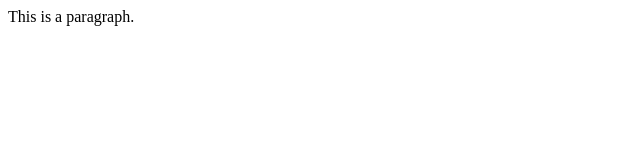
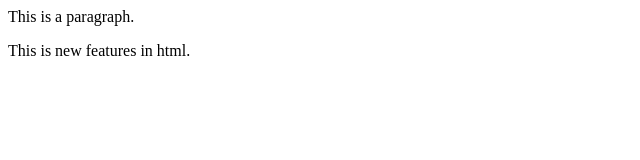
Before and after one commit to Arifkhd/localrepo, a plain HTML site: page index.html in a window 1280 px wide. Shown: the whole page, without its empty margins (0-640 px from the left). Drawn offline with Linux system fonts and the light colour scheme.

Commit message:
add new features

```diff
--- a/index.html
+++ b/index.html
@@ -1 +1,2 @@
 <p>This is a paragraph.</p>
+<p>This is new features in html.</p>
```
